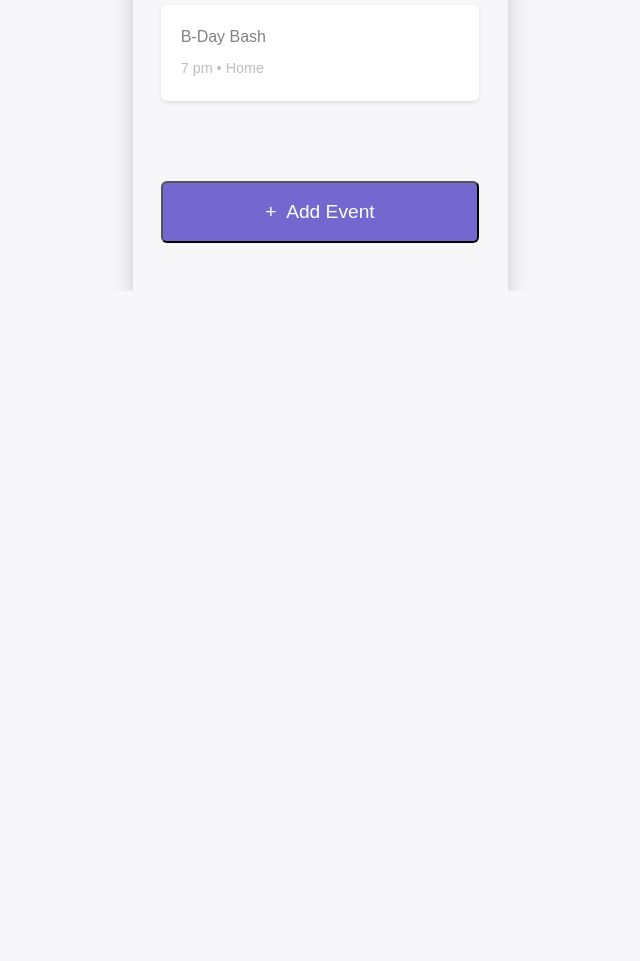
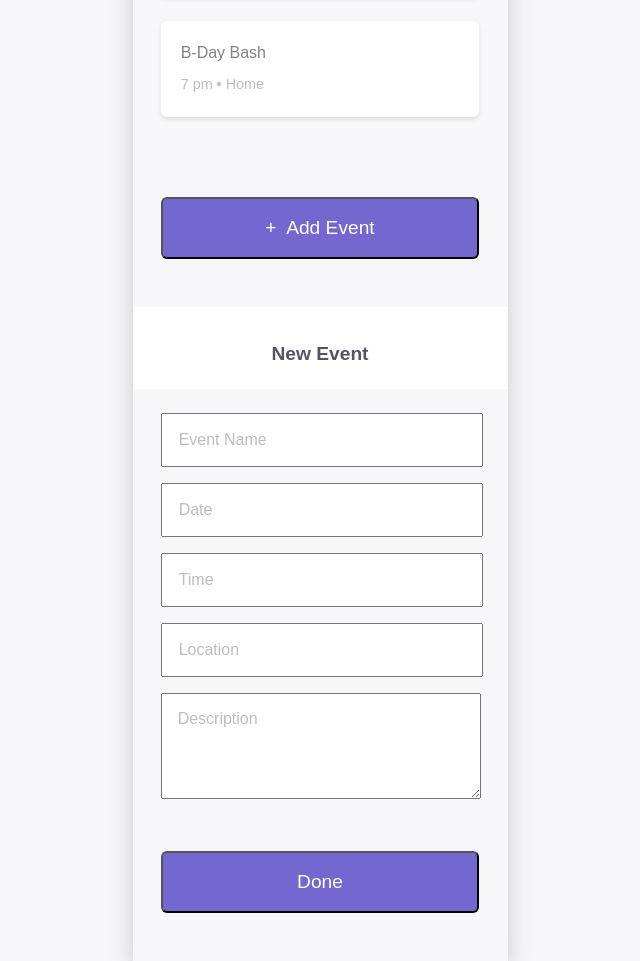
Before and after one commit to nmcalendar/nmcalendar.github.io, a plain HTML site: page index.html in a window 1280 px wide. Shown: the part 691-1652 px from the top of the page, without its empty margins (320-960 px from the left). Before the commit the page ends 982 px from the top, so only its background shows below. Drawn offline with Linux system fonts and the light colour scheme.

Commit message:
Created HTML and CSS prototype for event input form

```diff
--- a/css/main.css
+++ b/css/main.css
@@ -9,7 +9,7 @@ body {
     margin: 0 auto;
             box-shadow: 0 15px 30px 0 rgba(0,0,0,0.11),
                         0 5px 15px 0 rgba(0,0,0,0.08);
-    overflow: hidden;
+    border-top: 16px solid #7467CF;
 }
 
 
@@ -124,8 +124,37 @@ a {
     margin: 36px 0 48px 0;
     border-radius: 6px;
     transition: all .2s;
+    cursor: pointer;
 }
 
 .eventButton:hover {
     background-color: rgb(136, 122, 230);
 }
+
+/* EVENT FORM */
+
+#addEventForm {
+    display: block;
+}
+ .inpt {
+     display: block;
+     width: 95%;
+     padding: 16px 0 16px 16px;
+     margin-bottom: 16px;
+     font: 1em avenir, sans-serif;
+     color: #828282;
+  }
+ .evnt {
+    display: block;
+    font: 1.2em avenir, sans-serif;
+    text-align: center;
+    font-weight: 600;
+    padding: 36px 0 24px 0;
+    background: #fff;
+ }
+ ::placeholder {
+    color: #BDBDBD;
+ }
+ .newEventInfo {
+     margin-top: 24px;
+ }
--- a/index.html
+++ b/index.html
@@ -30,7 +30,7 @@
             <li class="day sat">Sat</li>
 
             <!-- Numbered Days -->
-            <li class="day">1</li>
+            <li data-day="1" class="day">1</li>
             <li class="day">2</li>
             <li class="day">3</li>
             <li class="day">4</li>
@@ -94,8 +94,23 @@
     <input type="submit" class="eventButton" value="+  Add Event">
   </form>
 
+  </div>
 
-</div>
+              <!-- New Event Form -->
+              <form id="addEventForm" class="addEventForm" autocomplete="off">
+                  <label for="evnt" class="evnt">New Event</label>
+                  <div class="eventWrapper">
+                    <div class="newEventInfo">
+                      <input type="text" name="Event Name" id="eventName" placeholder="Event Name" class="form-component inpt">
+                      <input type="text" name="Date" id="date"  placeholder="Date" class="form-component inpt">
+                      <input type="text" name="Time" id="time" placeholder="Time" class="form-component inpt">
+                      <input type="text" name="Location" id="location" placeholder="Location" class="form-component inpt">
+                      <textarea rows="4" cols="50" name="Description" id="desc" placeholder="Description" class="form-component inpt"></textarea>
+                      <input type="submit" value="Done" class="eventButton btn">
+                    </div>
+                  </div>
+              </form>
+
 
 
 
```
